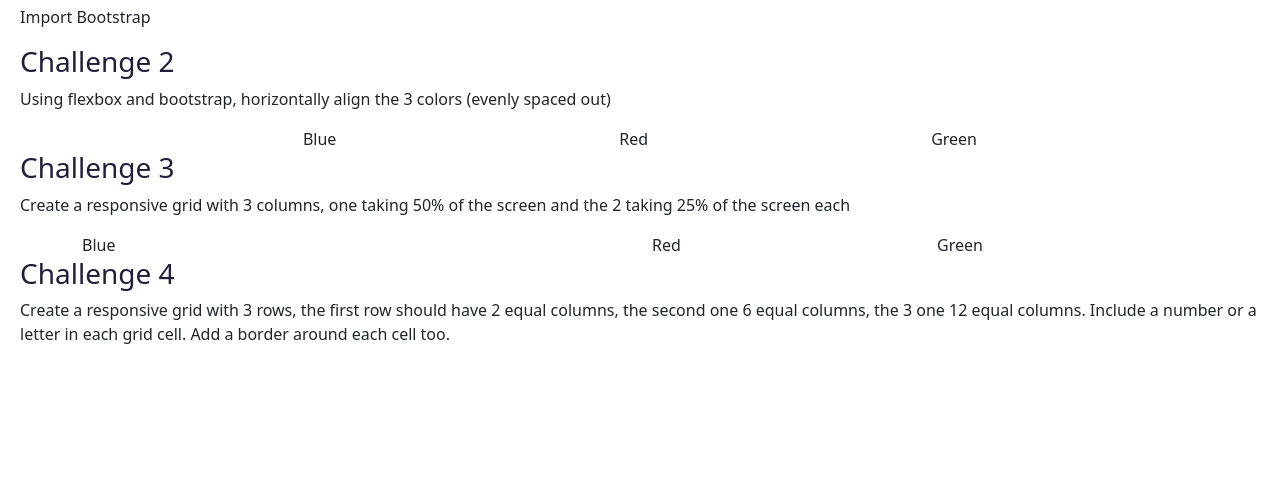
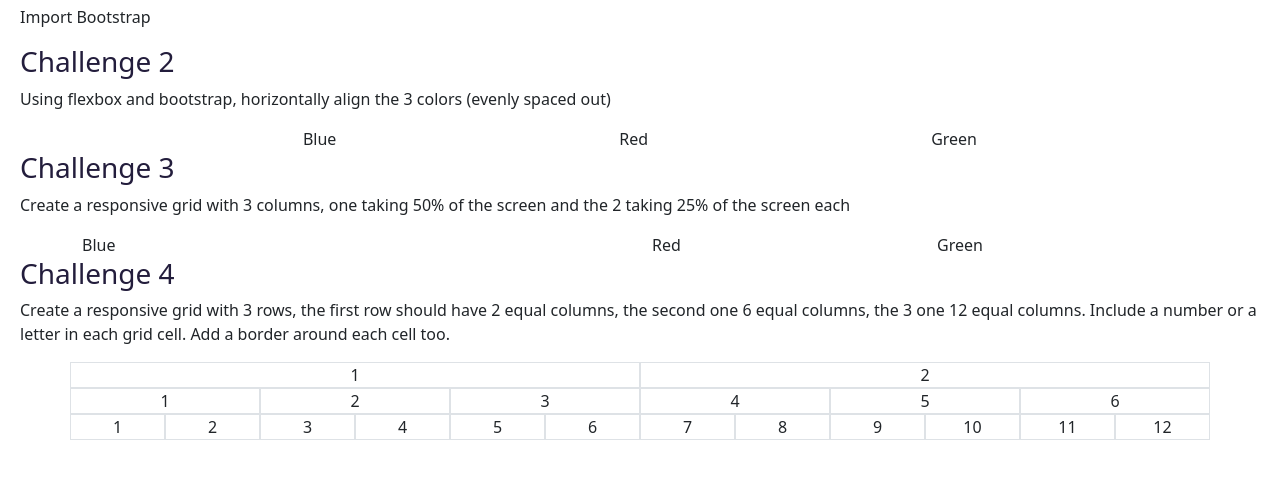
Before and after one commit to Namix23/responsive-grids, a plain HTML site: page index.html in a window 1280 px wide. Shown: the part 194-672 px from the top of the page. Drawn offline with nearby package versions, Linux system fonts and the light colour scheme.

Commit message:
Added div, created grid

```diff
--- a/index.html
+++ b/index.html
@@ -49,5 +49,33 @@
       Include a number or a letter in each grid cell. Add a border around each
       cell too.
     </p>
+    <div class="container">
+      <div class="row">
+        <div class="col border text-center">1</div>
+        <div class="col border text-center">2</div>
+      </div>
+      <div class="row">
+        <div class="col border text-center">1</div>
+        <div class="col border text-center">2</div>
+        <div class="col border text-center">3</div>
+        <div class="col border text-center">4</div>
+        <div class="col border text-center">5</div>
+        <div class="col border text-center">6</div>
+      </div>
+      <div class="row">
+        <div class="col border text-center">1</div>
+        <div class="col border text-center">2</div>
+        <div class="col border text-center">3</div>
+        <div class="col border text-center">4</div>
+        <div class="col border text-center">5</div>
+        <div class="col border text-center">6</div>
+        <div class="col border text-center">7</div>
+        <div class="col border text-center">8</div>
+        <div class="col border text-center">9</div>
+        <div class="col border text-center">10</div>
+        <div class="col border text-center">11</div>
+        <div class="col border text-center">12</div>
+      </div>
+    </div>
   </body>
 </html>
```
